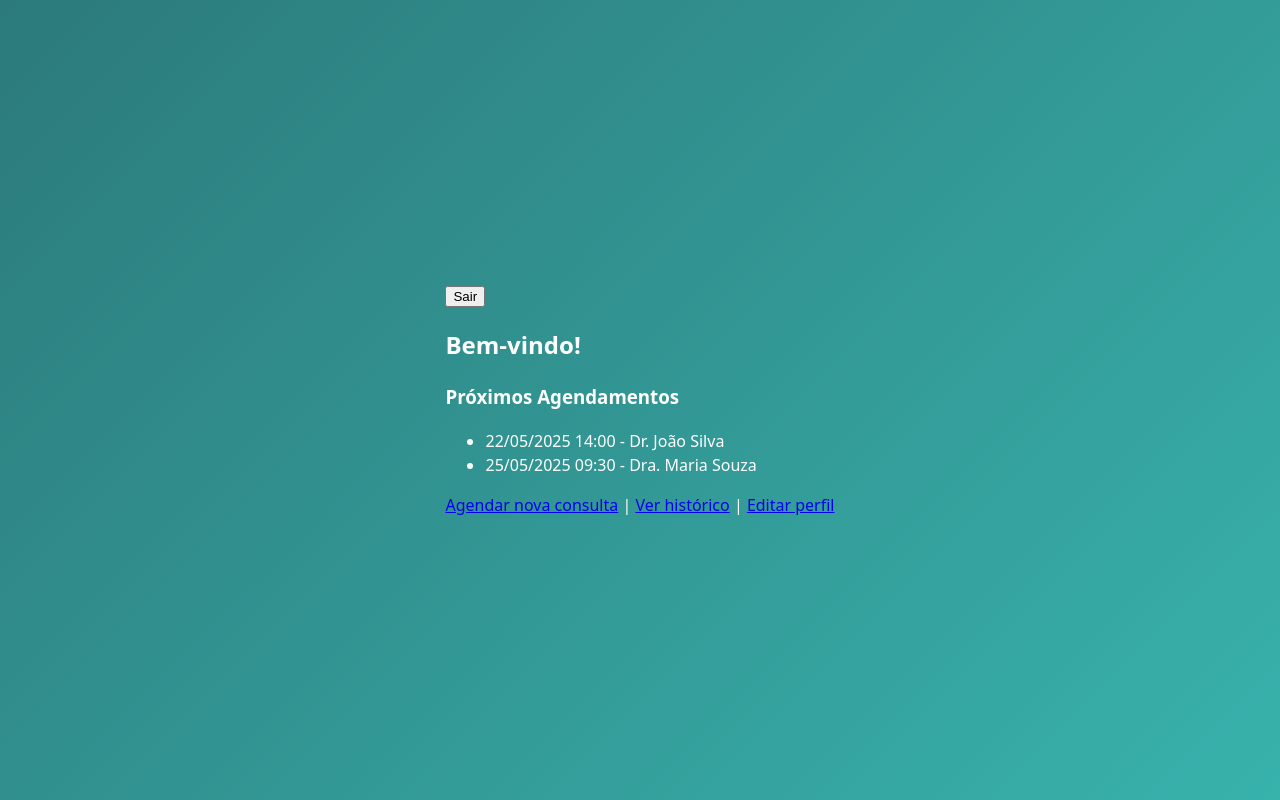
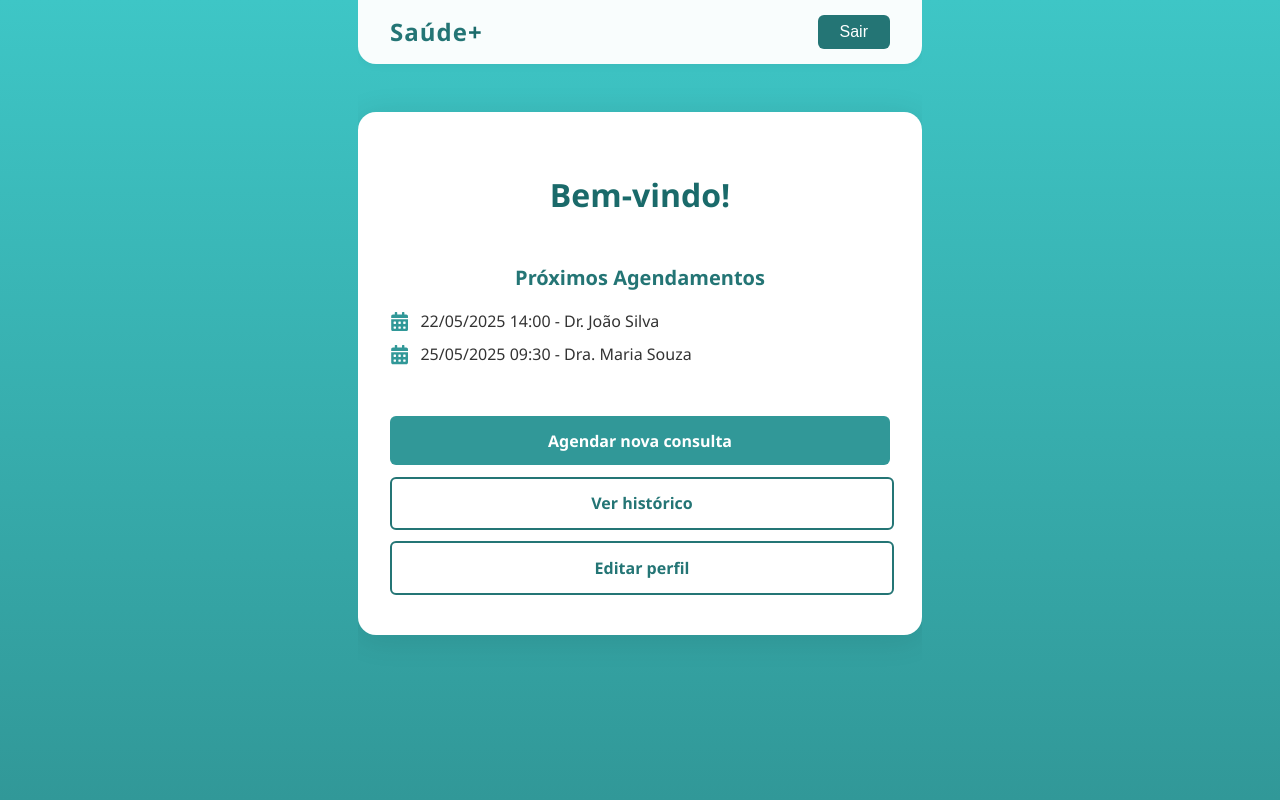
Before and after one commit to JoaoVicttor07/saude-plus-front, a React (Vite) app: page /dashboard in a window 1280 px wide. Built offline with nearby package versions, Linux system fonts and the light colour scheme.

Commit message:
feat(dashboard): adiciona conteudo e estilo para a pagina de dashboard do paciente

```diff
--- a/package.json
+++ b/package.json
@@ -12,6 +12,7 @@
   "dependencies": {
     "react": "^19.0.0",
     "react-dom": "^19.0.0",
+    "react-icons": "^5.5.0",
     "react-input-mask": "^2.0.4",
     "react-router-dom": "^7.4.1"
   },
--- a/src/pages/patient/dashboard/index.jsx
+++ b/src/pages/patient/dashboard/index.jsx
@@ -1,4 +1,6 @@
 import { Link, useNavigate } from 'react-router-dom';
+import { FaCalendarAlt } from "react-icons/fa";
+import "./style.css";
 
 function PatientDashboard() {
   // Dados estáticos simulados
@@ -14,22 +16,49 @@ function PatientDashboard() {
   };
 
   return (
-    <div className="patient-dashboard-container">
-      <button className="dashboard-logout-btn" onClick={handleLogout}>Sair</button>
+    <div className="dashboard-bg">
+      <header className="dashboard-header">
+        <div className="dashboard-logo" aria-label="Saúde+">Saúde<span>+</span></div>
+        <button
+          className="dashboard-logout-btn"
+          onClick={handleLogout}
+          aria-label="Sair"
+        >
+          Sair
+        </button>
+      </header>
+      <main className="patient-dashboard-container" role="main">
         <h2 className="dashboard-title">Bem-vindo!</h2>
         <h3 className="dashboard-section-title">Próximos Agendamentos</h3>
+        {agendamentos.length === 0 ? (
+          <div className="dashboard-empty">
+            <FaCalendarAlt size={48} aria-hidden="true" />
+            <p>Você ainda não tem consultas agendadas.<br />Que tal agendar a primeira agora?</p>
+          </div>
+        ) : (
           <ul className="dashboard-appointments-list">
             {agendamentos.map(a => (
               <li className="dashboard-appointment-item" key={a.id}>
+                <FaCalendarAlt className="dashboard-appointment-icon" aria-hidden="true" />
+                <span>
                   {a.data} {a.hora} - {a.medico}
+                </span>
               </li>
             ))}
           </ul>
-      <nav className="dashboard-nav">
-        <Link className="dashboard-link" to="/patient/calendar">Agendar nova consulta</Link> |{' '}
-        <Link className="dashboard-link" to="/patient/appointmentsList">Ver histórico</Link> |{' '}
-        <Link className="dashboard-link" to="/patient/profileEdit">Editar perfil</Link>
-      </nav>
+        )}
+        <div className="dashboard-actions">
+          <Link className="dashboard-action-btn primary" to="/calendar">
+            Agendar nova consulta
+          </Link>
+          <Link className="dashboard-action-btn secondary" to="/appointments">
+            Ver histórico
+          </Link>
+          <Link className="dashboard-action-btn secondary" to="/profile/edit">
+            Editar perfil
+          </Link>
+        </div>
+      </main>
     </div>
   );
 }
--- a/src/pages/patient/dashboard/style.css
+++ b/src/pages/patient/dashboard/style.css
@@ -1,71 +1,174 @@
-body {
-  background: linear-gradient(135deg, #319898 0%, #3ec6c6 100%);
+body, .dashboard-bg {
+  overflow: hidden;
+  background: linear-gradient(0deg, #319898 0%, #3ec6c6 100%);
   min-height: 100vh;
   margin: 0;
   font-family: 'Segoe UI', Arial, sans-serif;
 }
 
-.patient-dashboard-container {
-  background: rgba(255,255,255,0.07);
-  border-radius: 16px;
-  box-shadow: 0 4px 32px rgba(0,0,0,0.10);
-  max-width: 480px;
-  margin: 60px auto;
-  padding: 40px 32px;
-  color: #fff;
-  text-align: center;
+.dashboard-bg {
+  min-height: 100vh;
+  display: flex;
+  flex-direction: column;
 }
 
-.patient-dashboard-container h2 {
-  font-size: 2.2rem;
-  margin-bottom: 16px;
-  font-weight: bold;
+.dashboard-header {
+  width: 100%;
+  max-width: 500px;
+  margin: 0 auto;
+  height: 64px;
+  background: rgba(255,255,255,0.97);
+  box-shadow: 0 2px 8px rgba(0,0,0,0.04);
+  display: flex;
+  align-items: center;
+  justify-content: space-between;
+  padding: 0 2rem;
+  position: relative;
+  top: 0;
+  z-index: 10;
+  border-radius: 0 0 18px 18px;
 }
 
-.patient-dashboard-container h3 {
-  font-size: 1.3rem;
-  margin-bottom: 12px;
-  font-weight: bold;
+.dashboard-logo {
+  font-size: 1.5rem;
+  font-weight: 700;
+  color: #247575;
+  letter-spacing: 1px;
+  user-select: none;
+}
+.dashboard-logo span {
+  color: #1a6a6a;
 }
 
-.patient-dashboard-container ul {
-  list-style: disc inside;
-  text-align: left;
-  margin: 0 auto 24px auto;
-  padding: 0 0 0 18px;
-  color: #f0f0f0;
-}
-
-.patient-dashboard-container nav {
-  margin-top: 18px;
-}
-
-.patient-dashboard-container a {
-  color: #b3e6ff;
-  text-decoration: underline;
-  margin: 0 6px;
-  transition: color 0.2s;
-}
-
-.patient-dashboard-container a:hover {
+.dashboard-logout-btn {
+  background: #247575;
   color: #fff;
-}
-
-.patient-dashboard-container button {
-  background: #fff;
-  color: #319898;
   border: none;
   border-radius: 6px;
-  padding: 7px 18px;
+  padding: 8px 22px;
   font-size: 1rem;
   font-weight: 500;
   cursor: pointer;
-  margin-bottom: 18px;
   transition: background 0.2s, color 0.2s;
+  outline: 2px solid transparent;
+}
+.dashboard-logout-btn:focus {
+  outline: 2px solid #1a6a6a;
+}
+.dashboard-logout-btn:hover {
+  background: #1a6a6a;
 }
 
-.patient-dashboard-container button:hover {
+.patient-dashboard-container {
+  background: #fff;
+  border-radius: 18px;
+  box-shadow: 0 4px 32px rgba(0,0,0,0.10);
+  max-width: 500px;
+  max-height: 90vh;
+  overflow-y: auto;
+  width: 90vw;
+  margin: 48px auto 0 auto;
+  padding: 2rem 2rem 2.5rem 2rem;
+  color: #222;
+  text-align: center;
+  display: flex;
+  flex-direction: column;
+  align-items: center;
+}
+
+.dashboard-title {
+  font-size: 2rem;
+  font-weight: 700;
+  margin-bottom: 1.5rem;
+  color: #1a6a6a;
+}
+
+.dashboard-section-title {
+  font-size: 1.25rem;
+  font-weight: 600;
+  margin-bottom: 1rem;
+  color: #247575;
+}
+
+.dashboard-appointments-list {
+  list-style: none;
+  padding: 0;
+  margin: 0 0 1.5rem 0;
+  width: 100%;
+}
+.dashboard-appointment-item {
+  display: flex;
+  align-items: center;
+  gap: 0.7rem;
+  font-size: 1rem;
+  color: #333;
+  line-height: 1.6;
+  margin-bottom: 0.5rem;
+}
+.dashboard-appointment-icon {
+  color: #319898;
+  font-size: 1.2rem;
+}
+
+.dashboard-empty {
+  display: flex;
+  flex-direction: column;
+  align-items: center;
+  color: #247575;
+  margin-bottom: 1.5rem;
+}
+.dashboard-empty svg {
+  margin-bottom: 0.5rem;
+}
+
+.dashboard-actions {
+  display: flex;
+  flex-direction: column;
+  gap: 0.7rem;
+  width: 100%;
+  margin-top: 1rem;
+}
+
+.dashboard-action-btn {
+  display: block;
+  width: 100%;
+  padding: 0.8rem 0;
+  border-radius: 6px;
+  font-size: 1rem;
+  font-weight: 600;
+  text-align: center;
+  text-decoration: none;
+  transition: background 0.2s, color 0.2s, border 0.2s;
+  outline: 2px solid transparent;
+}
+.dashboard-action-btn:focus {
+  outline: 2px solid #1a6a6a;
+}
+.dashboard-action-btn.primary {
   background: #319898;
   color: #fff;
-  border: 1px solid #fff;
+  border: none;
 }
+.dashboard-action-btn.primary:hover {
+  background: #247575;
+}
+.dashboard-action-btn.secondary {
+  background: #fff;
+  color: #247575;
+  border: 2px solid #247575;
+}
+.dashboard-action-btn.secondary:hover {
+  background: #f0f8f8;
+  color: #1a6a6a;
+  border-color: #1a6a6a;
+}
+
+@media (max-width: 600px) {
+  .patient-dashboard-container {
+    max-width: 98vw;
+    padding: 1.2rem 0.5rem 2rem 0.5rem;
+  }
+  .dashboard-header {
+    padding: 0 1rem;
+  }
+}
--- a/src/styles/reset.css
+++ b/src/styles/reset.css
@@ -14,4 +14,5 @@
 body {
   margin: 0;
   padding: 0;
+  box-sizing: border-box;
 }
```
Also changed, not shown: 1 other file (tests, documents, lock files or other folders). Lines whose indentation alone changed are shown as unchanged.
